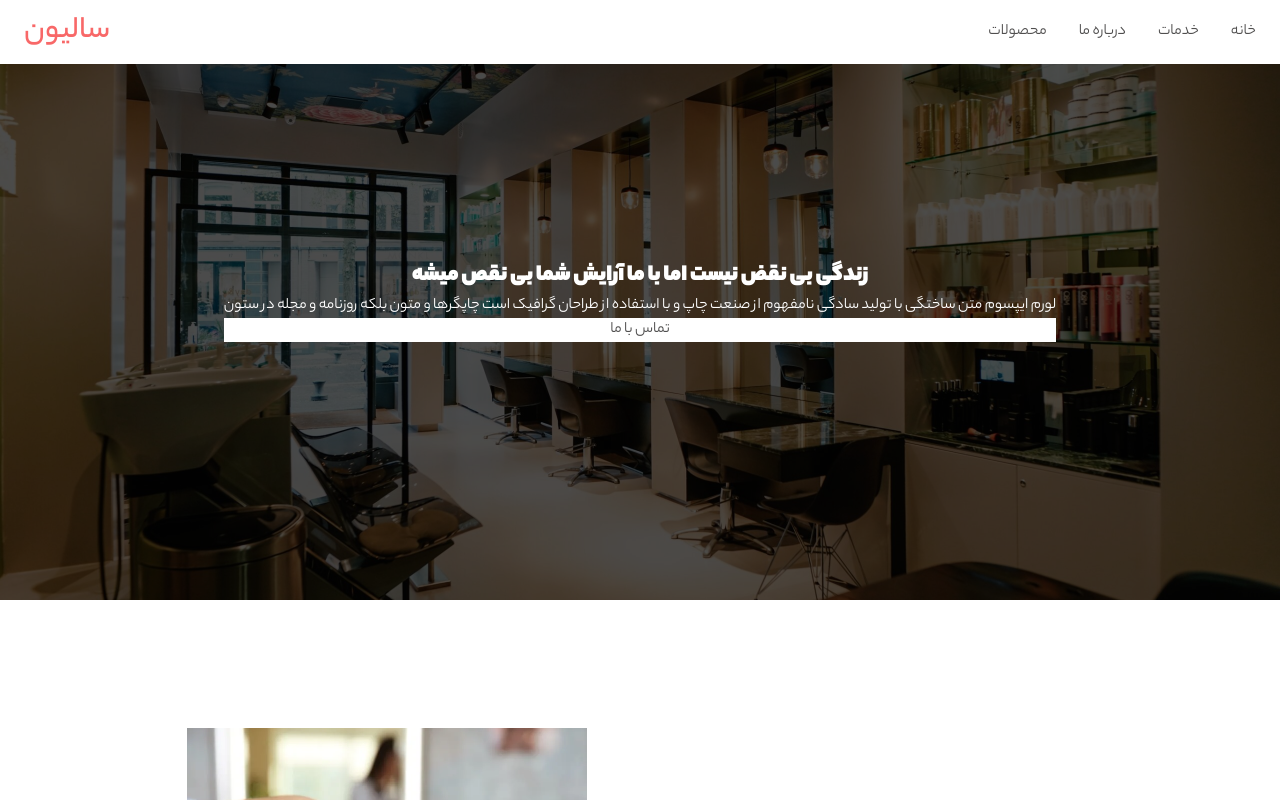
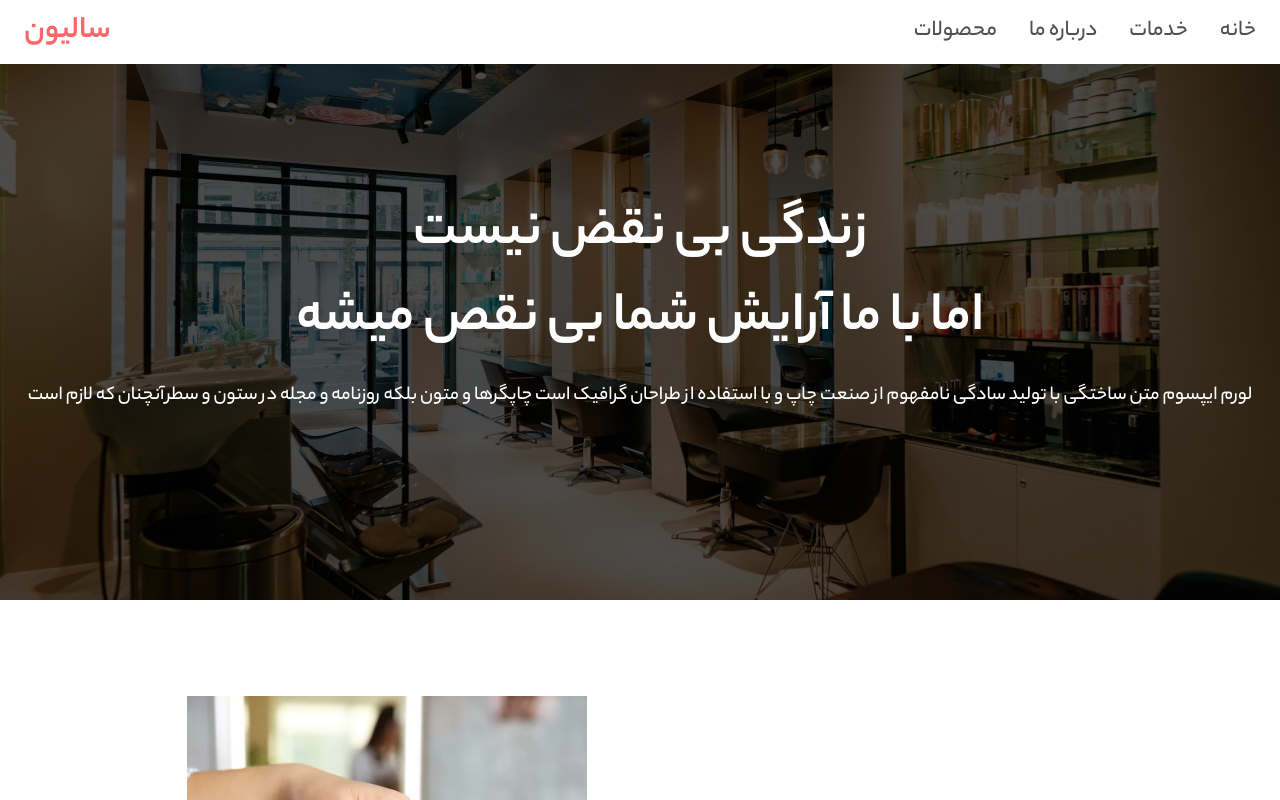
Before and after one commit to springtofigh/beauty-salon, a plain HTML site: page index.html in a window 1280 px wide. Shown: the top 800 px of the page. Drawn offline with nearby package versions, Linux system fonts and the light colour scheme; files whose address does not match are found by name.

Commit message:
font size and font weight in Navbar and Hero section is changed

```diff
--- a/css/style.css
+++ b/css/style.css
@@ -10,7 +10,7 @@
     --font-size-sm: 1.6rem;
     --font-size-md: 2.4rem;
     --font-size-lg: 3.6rem;
-        --body-font: YekanBakh;
+    --body-font: YekanBakh;
     --font-weight-light: 300;
     --font-weight-normal: 400;
     --font-weight-bold: 700;
@@ -19,7 +19,7 @@
     --margin-md: 2rem;
     --margin-lg: 3rem;
 
-    --section-spacing: 8rem;
+    --section-spacing: 6rem;
 
     --gap-sm: 1.5rem;
     --gap-md: 2rem;
@@ -128,7 +128,7 @@ i {
 
 .logo {
     font-size: var(--margin-md);
-    font-weight: var(--font-weight-light);
+    font-weight: 500;
     color: var(--accent-clr);
 }
 
@@ -166,6 +166,11 @@ i {
     transform: translateY(-100%);
     transition: transform .25s;
     z-index: -1;
+}
+
+.nav-mobile li {
+    font-size: 23px;
+    font-weight: var(--font-weight-light);
 }
 
 /* NAVBAR STYLES */
@@ -211,27 +216,27 @@ i {
     justify-content: center;
 }
 
-.hero-container-inner{
+.hero-container-inner {
     max-width: 78rem;
     text-align: center;
     color: var(--light-clr);
 }
 
-.btn-join {
-    display: flex;
-    flex-direction: column;
-    gap: var(--gap-md);
-    justify-content: center;
+.hero-container-inner .title {
+    font-size: var(--font-size-sm);
+    font-weight: 500;
 }
 
-.btn-light {
-    background-color: var(--light-clr);
-    color: var(--dark-clr);
+.hero-container-inner .second-title{
+    margin-bottom: 20px;
 }
 
-.btn-light:hover {
-    color: var(--accent-clr);
+.hero-container-inner .description {
+    font-size: 17px;
+    line-height: 1.5rem;
+    font-weight: var(--font-weight-light);
 }
+
 
 /* === SERVICES === */
 .services {
@@ -385,6 +390,14 @@ i {
         flex-direction: row;
     }
 
+    .hero-container-inner .title {
+        font-size: var(--font-size-md);
+    }
+
+    .hero-container-inner .description {
+        font-size: 20px;
+    }
+
 }
 
 @media screen and (min-width: 1000px) {
@@ -426,6 +439,11 @@ i {
         min-height: 35rem;
     }
 
+    .hero-container-inner .title {
+        font-size: var(--font-size-lg);
+        font-weight: 500;
+    }
+
     .section-container {
         grid-template-columns: repeat(12,1fr);
         column-gap: 2rem;
@@ -438,10 +456,6 @@ i {
 
     .about-us .text-content-group {
         grid-column: span 5;
-    }
-
-    .days-container {
-        flex-direction: row;
     }
 
     .services-container {
--- a/index.html
+++ b/index.html
@@ -46,14 +46,14 @@
                     <div class="hero-container container">
                         <div class="hero-container-inner">
                             <h2 class="title">
-                                زندگی بی نقض نیست اما با ما آرایش شما بی نقص میشه
+                                زندگی بی نقض نیست
                             </h2>
+                            <p class="title second-title">
+                                اما با ما آرایش شما بی نقص میشه
+                            </p>
                             <p class="description">
-                                لورم ایپسوم متن ساختگی با تولید سادگی نامفهوم از صنعت چاپ و با استفاده از طراحان گرافیک است چاپگرها و متون بلکه روزنامه و مجله در ستون
+                                لورم ایپسوم متن ساختگی با تولید سادگی نامفهوم از صنعت چاپ و با استفاده از طراحان گرافیک است چاپگرها و متون بلکه روزنامه و مجله در ستون و سطرآنچنان که لازم است
                             </p>
-                            <div class="btn-join">
-                                <a href="#" class="btn btn-light">تماس با ما</a>
-                            </div>
                         </div>
                     </div>
                 </section>
@@ -153,25 +153,18 @@
                             <img class="services-images-image services-images-image-top" src="./images/about_image_top.png" alt="">
                             <img class="services-images-image services-images-image-bottom" src="./images/about_image_bottom.png" alt="">
                         </div>
-                        <!-- <div class="section-container ">
-                            <div class="section-image-group">
-                                <img src="./images/Hair-Salon-1.png" alt="کوتاه کردن مو" width="400px" class="image">
-                            </div>
-                            <div class="text-content-group">
-                                <div class="section-metadata">
-                                </div>
-                            </div>
-                        </div> -->
                     </section>
                 </section>
 
                 <!-- PRODUCTS SECTION -->
-                <section class="products section" id="products"></section>
+                <section class="products section" id="products">
+
+                </section>
 
     </main>
 
         <!-- Start footer -->
-        <footer class="footer section" id="footer">
+        <!-- <footer class="footer section" id="footer">
             <div class="footer-container container">
                 <div class="footer-container-inner d-grid">
                     <div>
@@ -245,7 +238,7 @@
                 </div>
 
             </div>
-        </footer>
+        </footer> -->
     <script src="./js/app.js"></script>
 </body>
 </html>
```
Also changed, not shown: images/product.jpg (added).
